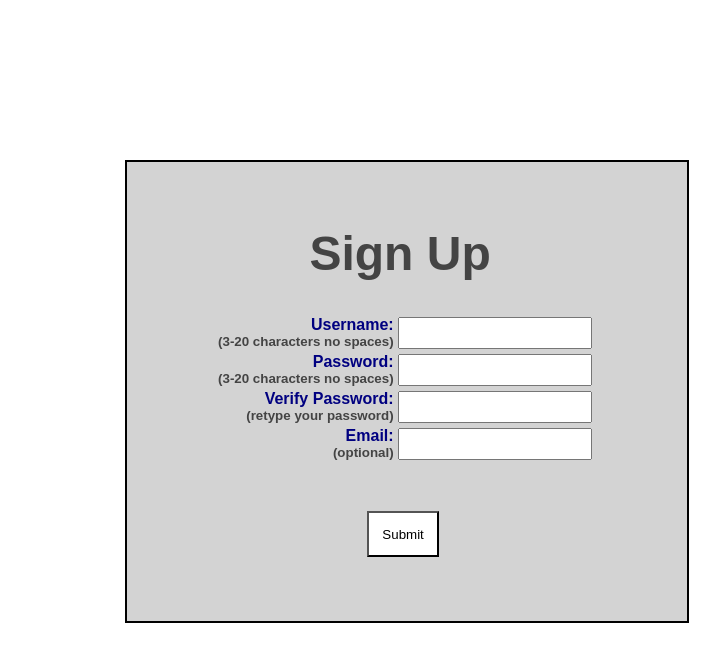
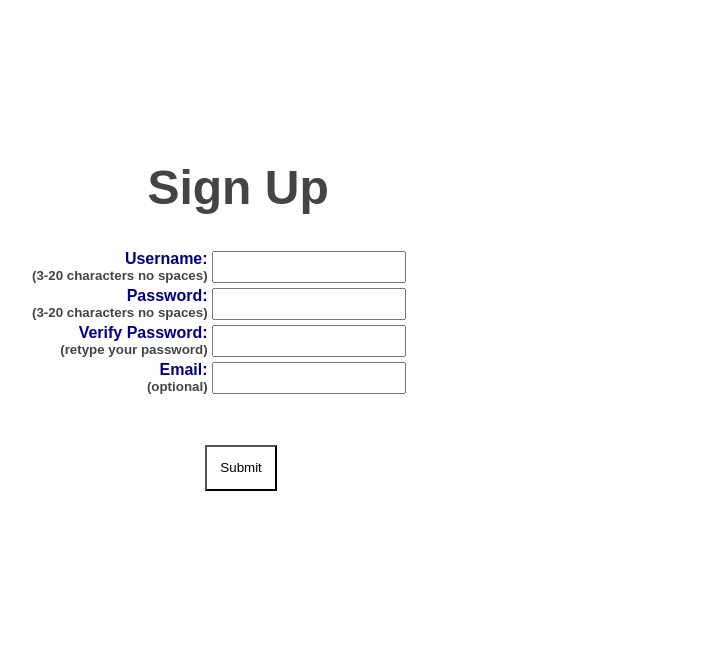
Before and after one commit to Sara-Hamilton/user-signup, a Flask app: page / in a window 1280 px wide. Shown: the top 662 px of the page, without its empty margins (195-915 px from the left). Run offline with Flask 2, Linux system fonts and the light colour scheme.

Commit message:
removed background color

```diff
--- a/static/styles/main.css
+++ b/static/styles/main.css
@@ -10,7 +10,7 @@ body {
 
 table {
     padding-bottom: 3em;
-    margin: auto;
+    margin-left: 4em;
     color: navy;
 }
 
@@ -41,12 +41,9 @@ h1 {
 }
 
 .main {
-    width: 35em;
-    background-color: lightgray;
+    width: 55em;
+    background-color: none;
     padding-bottom: 3em;
-    padding-top: 2em;
-    margin-left: 10em;
-    border: 2px solid black;
 }
 
 input {
--- a/templates/index.html
+++ b/templates/index.html
@@ -1,9 +1,4 @@
-<!DOCTYPE html/>
-
-<head>
-    <title>Signup</title>
-    <link rel="stylesheet" type="text/css" href="/static/styles/main.css" />
-</head>
+ {% extends "base.html" %} {% block content %}
 
 <body>
     <div class="main">
@@ -37,4 +32,4 @@
     </div>
 </body>
 
-</html>
+{% endblock %}
```
